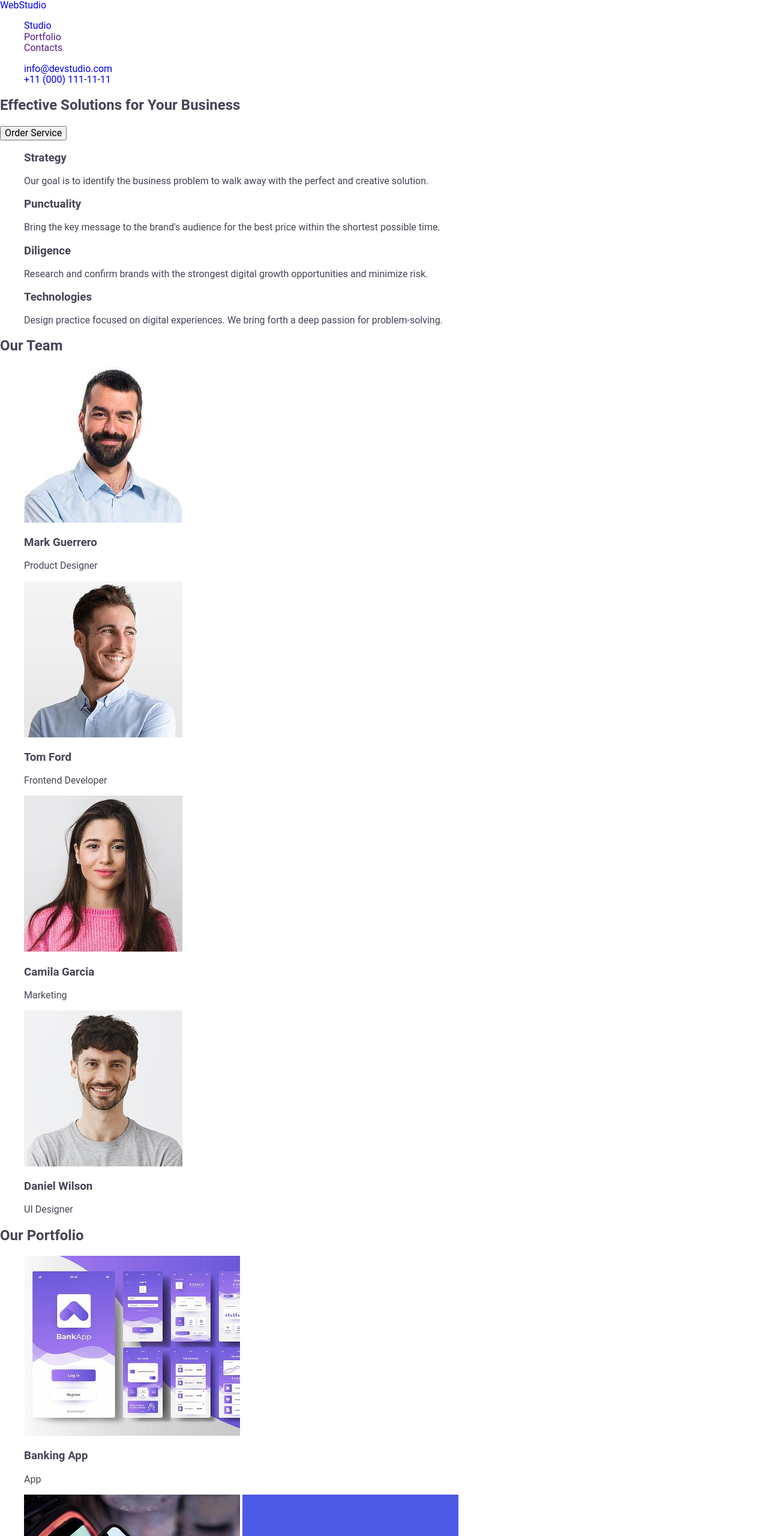
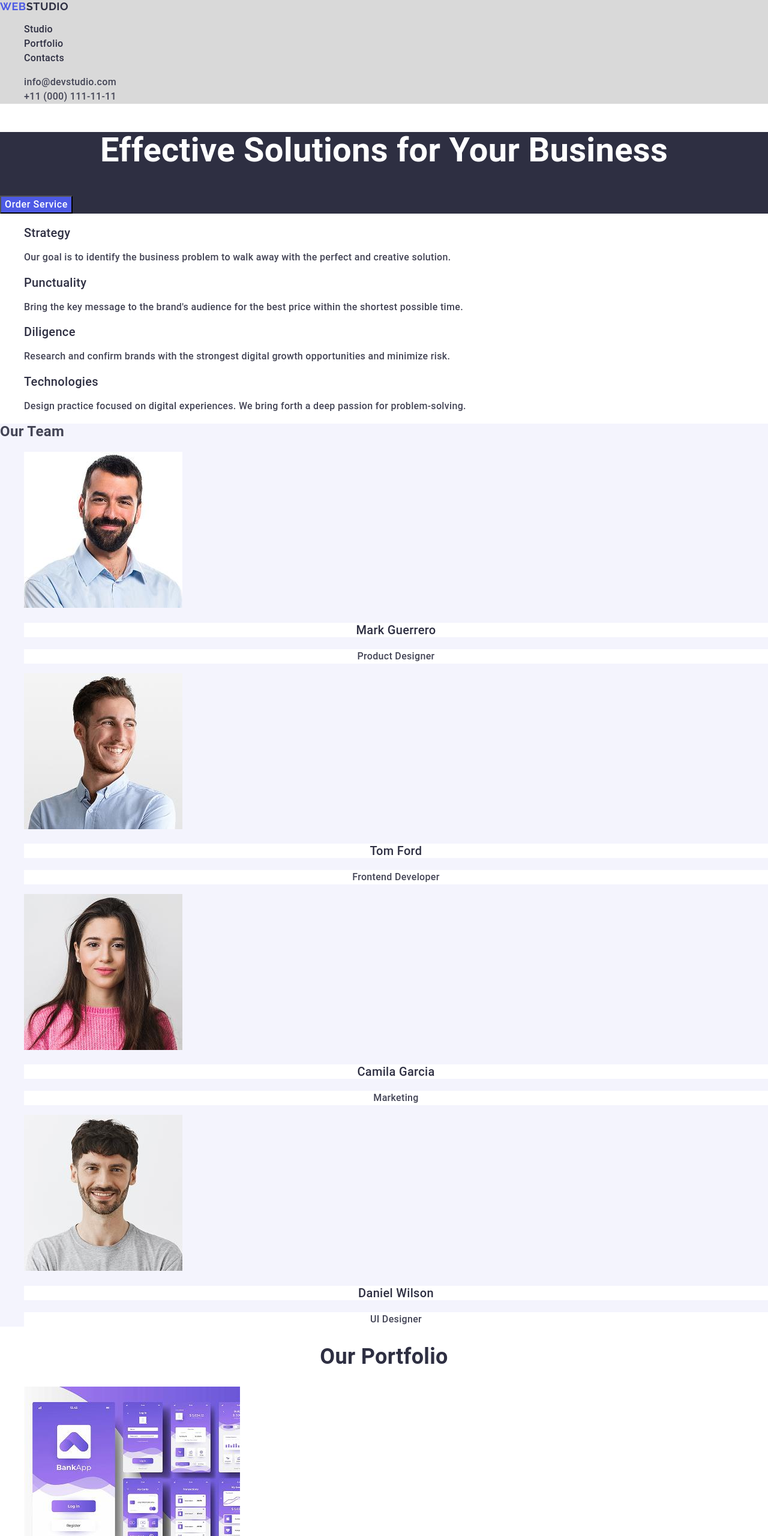
Before and after one commit to mo3es/goit-markup-hw-02, a plain HTML site: page index.html in a window 1280 px wide. Shown: the top 2560 px of the page at 60% size. Drawn offline with nearby package versions, Linux system fonts and the light colour scheme; a web font is replaced by a local one.

Commit message:
Added styles

```diff
--- a/css/styles.css
+++ b/css/styles.css
@@ -1,15 +1,160 @@
-body{
-    background-color: #ffffff;
-    font-family: "Roboto", sans-serif;
-    font-style: normal;
-    color: #434455;
-    text-decoration: none;
+body {
+  background-color: #ffffff;
+  font-family: 'Roboto', sans-serif;
+  font-size: 16px;
+  font-weight: 500;
+  color: #434455;
+  letter-spacing: 0.02em;
 }
 
 a {
-    text-decoration: none;
-    font-style: normal;
+  text-decoration: none;
+  font-style: normal;
 }
-ul, ol {
-    list-style-type: none;
+ul,
+ol {
+  list-style-type: none;
 }
+
+/* #region header */
+.page-header {
+  background-color: #d9d9d9;
+}
+
+.logo {
+  font-family: 'Raleway', sans-serif;
+  font-weight: 700;
+  font-size: 18px;
+  /* line-height: 21px; */
+  line-height: 1.16667;
+  letter-spacing: 0.03em;
+  text-transform: uppercase;
+  color: #4d5ae5;
+}
+.logo-header-part {
+  color: #2e2f42;
+}
+
+.header-nav-link {
+  /* line-height: 24px; */
+  line-height: 1.5;
+  color: #2e2f42;
+}
+.header-nav-link:focus,
+.header-nav-link:hover,
+.header-address-link:focus,
+.header-address-link:hover {
+  color: #404bbf;
+}
+.header-address-link {
+  /* line-height: 24px; */
+  line-height: 1.5;
+  color: #434455;
+}
+/* #endregion header */
+
+/* #region Hero */
+.Hero {
+  background-color: #2e2f42;
+}
+.Hero-header {
+  font-weight: 700;
+  font-size: 56px;
+  /* line-height: 60px; */
+  line-height: 1.07143;
+  text-align: center;
+  color: #fff;
+}
+.Hero-button {
+  font-weight: 500;
+  background-color: #4d5ae5;
+  /* line-height: 24px; */
+  line-height: 1.5;
+  letter-spacing: 0.04em;
+  color: #fff;
+  cursor: pointer;
+}
+.Hero-button:hover {
+  background-color: #404bbf;
+}
+/* #endregion Hero */
+
+/* #region benefits */
+.benefits-item-header {
+  font-weight: 500;
+  font-size: 20px;
+  /* line-height: 24px; */
+  line-height: 1.2;
+  color: #2e2f42;
+}
+
+/* #endregion benefits */
+
+/* #region our team */
+.team-section {
+  background-color: #f4f4fd;
+}
+.team-item-header {
+  font-weight: 500;
+  font-size: 20px;
+  /* line-height: 24px; */
+  line-height: 1.2;
+  text-align: center;
+  color: #2e2f42;
+  background-color: #fff;
+}
+
+.team-item {
+  /* line-height: 24px; */
+  line-height: 1.5;
+  text-align: center;
+  color: #434455;
+  background-color: #fff;
+}
+/* #endregion our team */
+
+/* #region portfolio */
+.portfolio-header {
+  font-weight: 700;
+  font-size: 36px;
+  /* line-height: 40px; */
+  line-height: 1.11111;
+  text-align: center;
+  color: #2e2f42;
+}
+.portfolio-row1-item-header,
+.portfolio-row2-item-header {
+  font-weight: 500;
+  font-size: 20px;
+  /* line-height: 24px; */
+  line-height: 1.2;
+  color: #2e2f42;
+}
+.portfolio-row1-item,
+.portfolio-row2-item {
+  /* line-height: 24px; */
+  line-height: 1.5;
+}
+/* #endregion portfolio */
+
+/* #region footer */
+.footer-section {
+  background-color: #2e2f42;
+}
+.footer-logo-part {
+  font-family: 'Raleway', sans-serif;
+  font-weight: 700;
+  font-size: 18px;
+
+  /* line-height: 21px; */
+  line-height: 1.16667;
+  letter-spacing: 0.03em;
+  text-transform: uppercase;
+  color: #f4f4fd;
+}
+.footer-slogan {
+  /* line-height: 24px; */
+  line-height: 1.5;
+  color: #f4f4fd;
+}
+/* #endregion footer */
--- a/index.html
+++ b/index.html
@@ -22,59 +22,75 @@
   </head>
   <body>
     <!-- #region header-->
-    <header>
-      <nav>
-        <a href="./index.html">WebStudio</a>
-        <ul>
-          <li><a href="./index.html">Studio</a></li>
-          <li><a href="">Portfolio</a></li>
-          <li><a href="">Contacts</a></li>
+    <header class="page-header">
+      <nav class="header-nav">
+        <a href="./index.html" class="logo"
+          >Web<span class="logo-header-part">Studio</span></a
+        >
+        <ul class="header-nav-list">
+          <li class="header-nav-item">
+            <a href="./index.html" class="header-nav-link">Studio</a>
+          </li>
+          <li class="header-nav-item">
+            <a href="" class="header-nav-link">Portfolio</a>
+          </li>
+          <li class="header-nav-item">
+            <a href="" class="header-nav-link">Contacts</a>
+          </li>
         </ul>
       </nav>
 
-      <address>
+      <address class="header-address">
         <ul>
-          <li><a href="mailto:info@devstudio.com">info@devstudio.com</a></li>
-          <li><a href="tel:+110001111111">+11 (000) 111-11-11</a></li>
+          <li class="header-address-item">
+            <a href="mailto:info@devstudio.com" class="header-address-link"
+              >info@devstudio.com</a
+            >
+          </li>
+          <li class="header-address-item">
+            <a href="tel:+110001111111" class="header-address-link"
+              >+11 (000) 111-11-11</a
+            >
+          </li>
         </ul>
       </address>
     </header>
     <!-- #endregion header-->
     <main>
       <!-- #region Hero -->
-      <section>
-        <h1>Effective Solutions for Your Business</h1>
-        <button type="button">Order Service</button>
+      <section class="Hero">
+        <h1 class="Hero-header">Effective Solutions for Your Business</h1>
+        <button type="button" class="Hero-button">Order Service</button>
       </section>
       <!-- #endregion Hero-->
       <!-- #region Benefits-->
-      <section>
-        <h2 hidden>Our benefits</h2>
+      <section class="benefits-section">
+        <h2 hidden class="benefits-header">Our benefits</h2>
         <ul>
           <li>
-            <h3>Strategy</h3>
-            <p>
+            <h3 class="benefits-item-header">Strategy</h3>
+            <p class="benefits-list-item">
               Our goal is to identify the business problem to walk away with the
               perfect and creative solution.
             </p>
           </li>
           <li>
-            <h3>Punctuality</h3>
-            <p>
+            <h3 class="benefits-item-header">Punctuality</h3>
+            <p class="benefits-list-item">
               Bring the key message to the brand's audience for the best price
               within the shortest possible time.
             </p>
           </li>
           <li>
-            <h3>Diligence</h3>
-            <p>
+            <h3 class="benefits-item-header">Diligence</h3>
+            <p class="benefits-list-item">
               Research and confirm brands with the strongest digital growth
               opportunities and minimize risk.
             </p>
           </li>
           <li>
-            <h3>Technologies</h3>
-            <p>
+            <h3 class="benefits-item-header">Technologies</h3>
+            <p class="benefits-list-item">
               Design practice focused on digital experiences. We bring forth a
               deep passion for problem-solving.
             </p>
@@ -83,8 +99,8 @@
       </section>
       <!-- #endregion Benefits-->
       <!--#region Our Team-->
-      <section>
-        <h2>Our Team</h2>
+      <section class="team-section">
+        <h2 class="team-header">Our Team</h2>
         <ul>
           <li>
             <img
@@ -93,8 +109,8 @@
               height="260"
               alt="Mark Gerrero`s photo"
             />
-            <h3>Mark Guerrero</h3>
-            <p>Product Designer</p>
+            <h3 class="team-item-header">Mark Guerrero</h3>
+            <p class="team-item">Product Designer</p>
           </li>
           <li>
             <img
@@ -103,8 +119,8 @@
               height="260"
               alt="Tom Ford`s photo"
             />
-            <h3>Tom Ford</h3>
-            <p>Frontend Developer</p>
+            <h3 class="team-item-header">Tom Ford</h3>
+            <p class="team-item">Frontend Developer</p>
           </li>
           <li>
             <img
@@ -113,8 +129,8 @@
               height="260"
               alt="Camila Garcia`s photo"
             />
-            <h3>Camila Garcia</h3>
-            <p>Marketing</p>
+            <h3 class="team-item-header">Camila Garcia</h3>
+            <p class="team-item">Marketing</p>
           </li>
           <li>
             <img
@@ -123,28 +139,29 @@
               height="260"
               alt="Daniel Wilson`s photo"
             />
-            <h3>Daniel Wilson</h3>
-            <p>UI Designer</p>
+            <h3 class="team-item-header">Daniel Wilson</h3>
+            <p class="team-item">UI Designer</p>
           </li>
         </ul>
       </section>
 
       <!--#endregion Our Team-->
       <!-- #region Our Portfolio-->
-      <h2>Our Portfolio</h2>
+      <section class="portfolio section">
+        <h2 class="portfolio-header">Our Portfolio</h2>
         <!-- #region portfolio row 1-->
         <ul class="portfolio-row1">
-        <li>
+          <li class="portfolio-row1-list">
             <img
               src="./images/portfolio_images/row1/img1.jpg"
               alt="Abstract banking images"
               width="360"
               height="300"
             />
-          <h3>Banking App</h3>
-          <p>App</p>
+            <h3 class="portfolio-row1-item-header">Banking App</h3>
+            <p class="portfolio-row1-item">App</p>
           </li>
-        <li>
+          <li class="portfolio-list-row1">
             <img
               src="./images/portfolio_images/row1/img2_1.jpg"
               alt="Cashless payment using cellphone"
@@ -157,23 +174,23 @@
               width="360"
               height="300"
             />
-          <p>
-            14 Stylish and User-Friendly App Design Concepts · Task Manager App
-            · Calorie Tracker App · Exotic Fruit Ecommerce App · Cloud Storage
-            App
+            <p hidden>
+              14 Stylish and User-Friendly App Design Concepts · Task Manager
+              App · Calorie Tracker App · Exotic Fruit Ecommerce App · Cloud
+              Storage App
             </p>
-          <h3>Cashless Payment</h3>
-          <p>Marketing</p>
+            <h3 class="portfolio-row1-item-header">Cashless Payment</h3>
+            <p class="portfolio-row1-item">Marketing</p>
           </li>
-        <li>
+          <li class="portfolio-list-row1">
             <img
               src="./images/portfolio_images/row1/img3.jpg"
               alt="A Laptop and a cellphone which show sentence 'Return to normalcy'"
               width="360"
               height="300"
             />
-          <h3>Meditation App</h3>
-          <p>App</p>
+            <h3 class="portfolio-row1-item-header">Meditation App</h3>
+            <p class="portfolio-row1-item">App</p>
           </li>
         </ul>
         <!-- #endregion portfolio row 1-->
@@ -184,33 +201,36 @@
               src="./images/portfolio_images/row2/img1.jpg"
               alt="A view on car`s torpedo"
             />
-          <h3>Taxi Service</h3>
-          <p>Marketing</p>
+            <h3 class="portfolio-row2-item-header">Taxi Service</h3>
+            <p class="portfolio-row2-item">Marketing</p>
           </li>
           <li>
             <img
               src="./images/portfolio_images/row2/img2.jpg"
               alt="Cellphone`s screen samples"
             />
-          <h3>Screen Illustrations</h3>
-          <p>Design</p>
+            <h3 class="portfolio-row2-item-header">Screen Illustrations</h3>
+            <p class="portfolio-row2-item">Design</p>
           </li>
           <li>
             <img
               src="./images/portfolio_images/row2/img3.jpg"
               alt="The young wooman listen to the online course by the cellphone"
             />
-          <h3>Online Courses</h3>
-          <p>Marketing</p>
+            <h3 class="portfolio-row2-item-header">Online Courses</h3>
+            <p class="portfolio-row2-item">Marketing</p>
           </li>
         </ul>
         <!-- #endregion portfolio row 2-->
+      </section>
       <!-- #endregion Our Portfolio-->
     </main>
     <!-- #region footer-->
-    <footer>
-      <a href="./index.html">WebStudio</a>
-      <p>
+    <footer class="footer-section">
+      <a href="./index.html" class="logo"
+        >Web<span class="footer-logo-part">Studio</span></a
+      >
+      <p class="footer-slogan">
         Increase the flow of customers and sales for your business with digital
         marketing & growth solutions.
       </p>
```
Lines whose indentation alone changed are shown as unchanged.
